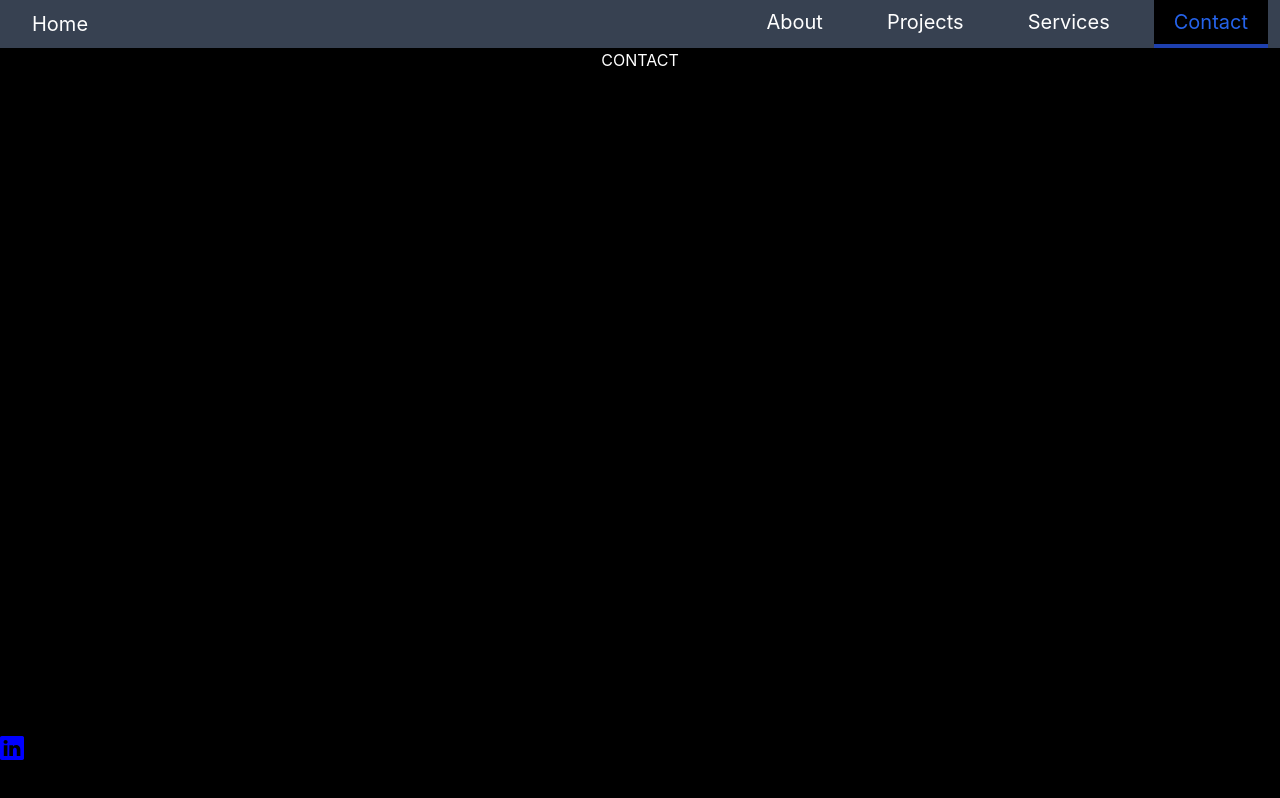
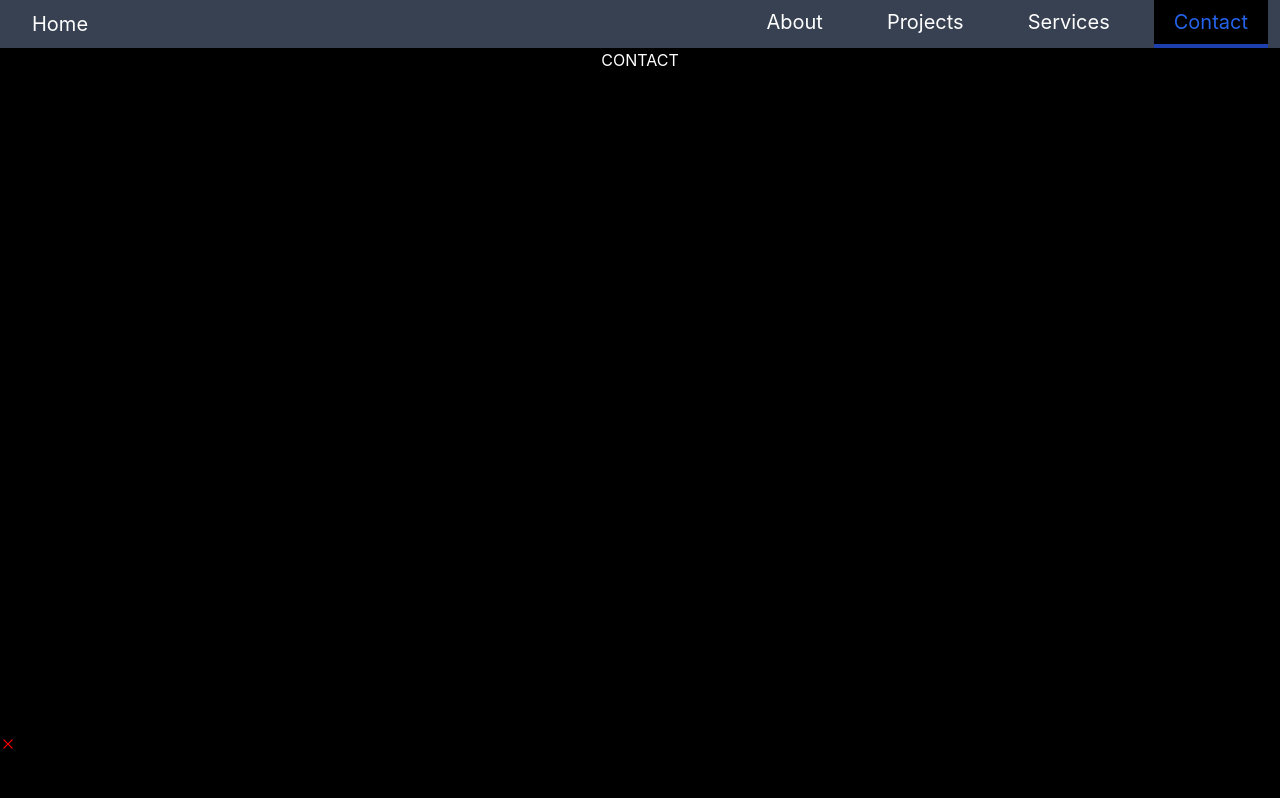
Before and after one commit to SaaDeDD1neHab1b/Digital_Portfolio, a React (Create React App) app: page /Contact in a window 1280 px wide. Built offline with nearby package versions, Linux system fonts and the light colour scheme.

Commit message:
Fixing bugs in icon rendering

```diff
--- a/src/Components/Footer.jsx
+++ b/src/Components/Footer.jsx
@@ -5,7 +5,7 @@ import IconLink from "./IconLink";
 export default function Footer(props) {
     return (
         <footer>
-            <IconLink url="https://www.linkedin.com"/>
+            <IconLink url="https://www.linkedin.com" color="red" name="BsLinkedin"/>
         </footer>
     );
 }
--- a/src/Components/IconLink.jsx
+++ b/src/Components/IconLink.jsx
@@ -1,14 +1,37 @@
 import "./CSS/styles.css"
 import { BsLinkedin } from "react-icons/bs";
+import { FaInstagram } from "react-icons/fa";
+import { FaGithub } from "react-icons/fa";
+import { IoIosMail } from "react-icons/io";
+import { RxCross2 } from "react-icons/rx";
 import { IconContext } from "react-icons";
+import { useState } from "react";
+import { LuProportions } from "react-icons/lu";
 
 
 export default function IconLink(props) {
+    var Component = RxCross2;
+    const icons = [BsLinkedin, FaInstagram, FaGithub, IoIosMail, RxCross2]
+
+    const iconColor = props.color === "" ? "red" : props.color;
+    const iconSize = props.size === "" ? "1.5em" : props.size;
+
+    console.log(Component)
+
+    // No me funciona la indexOf (porque no lo encuentra porque compara un string y on objeto)
+    if (props.name !== " ") {
+        Component = icons.at(icons.indexOf(props.name))
+    }
+
+    console.log(props.name)
+    console.log(icons.indexOf(props.name))
+    console.log(Component)
+
     return (
         <a href={props.url}>
-            <IconContext.Provider value={{ color: "Blue", size:"1.5em"}}>
+            <IconContext.Provider value={{ color: iconColor, size: iconSize }}>
                 <div >
-                    <BsLinkedin />
+                    <Component />
                 </div>
             </IconContext.Provider>;
         </a>
```
